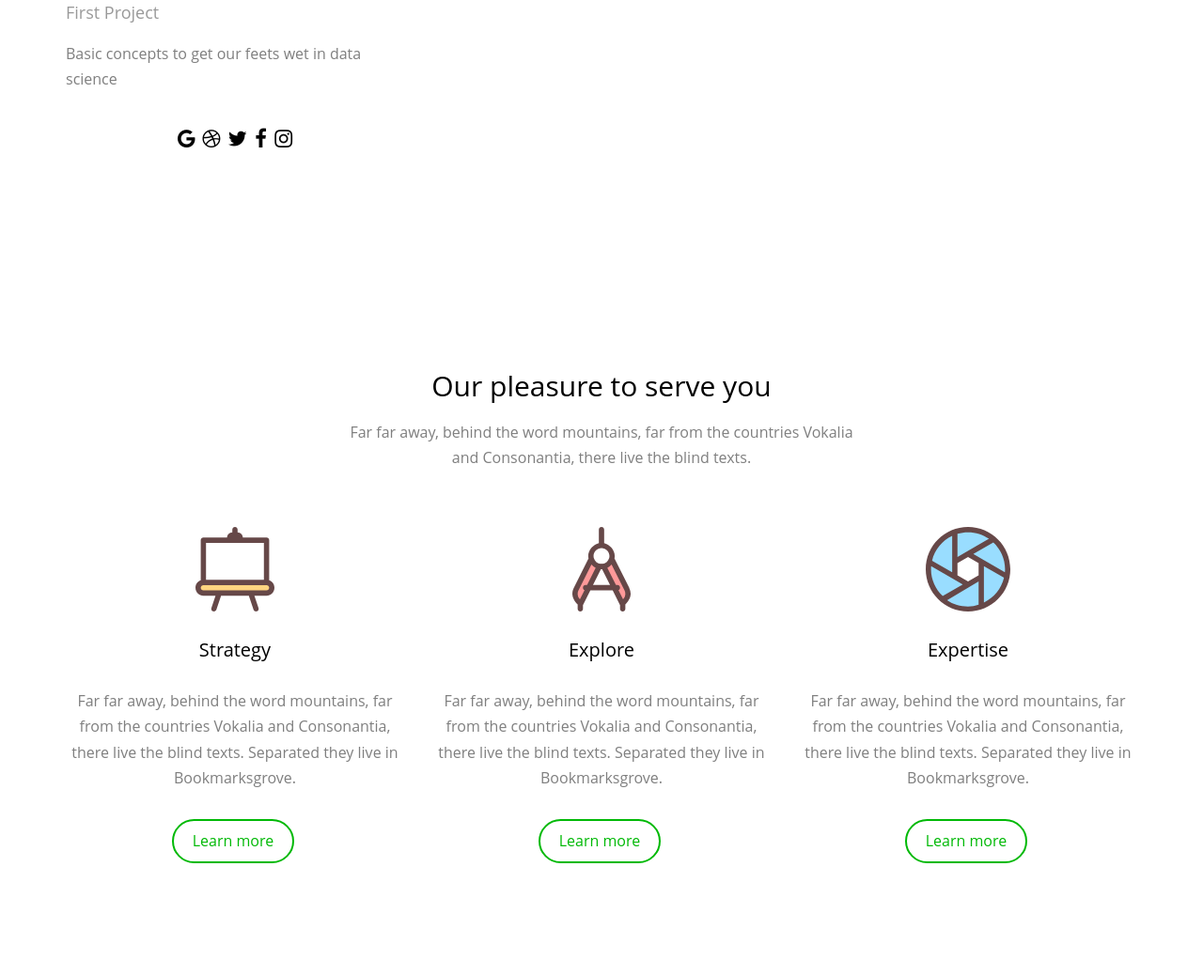
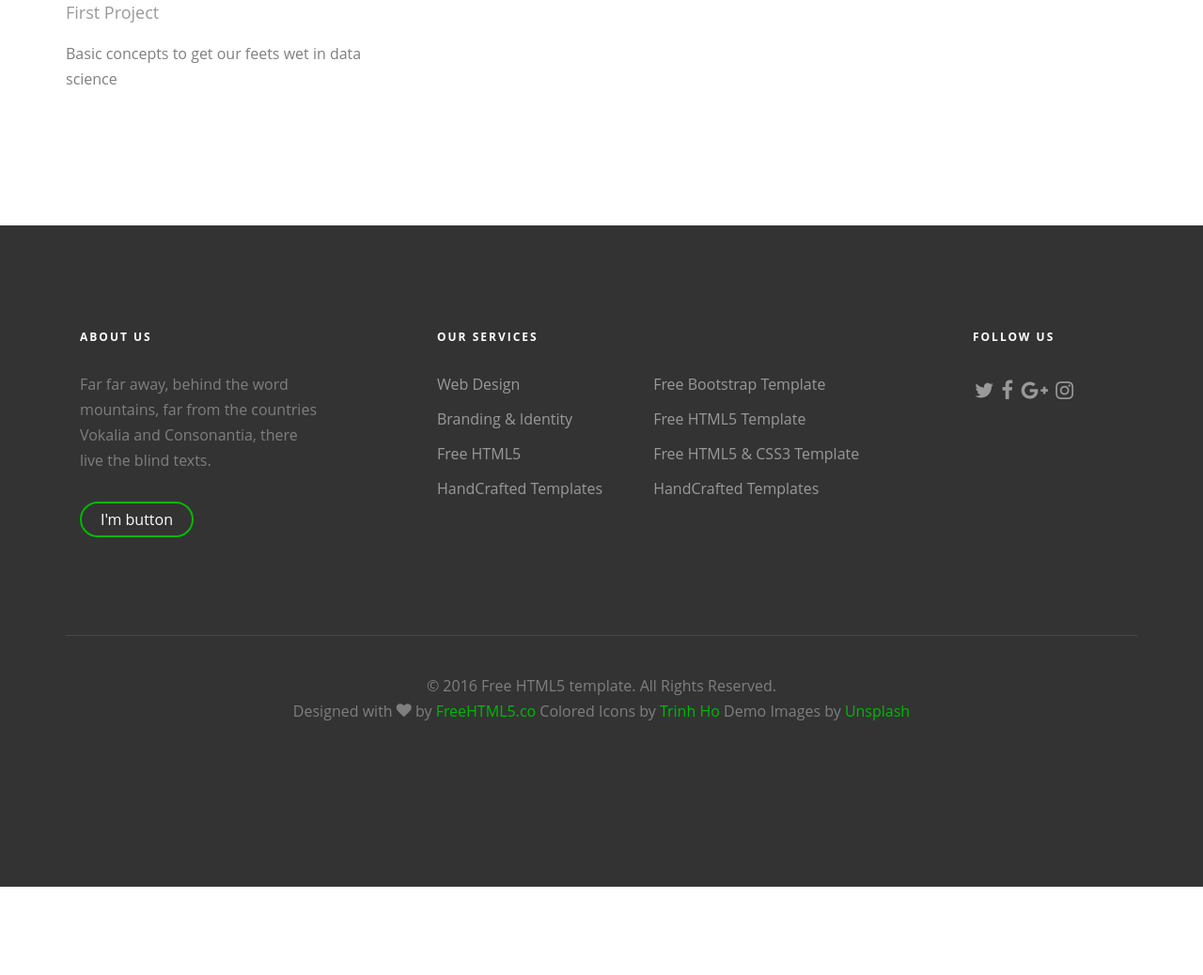
Before and after one commit to asarchami/GA, a plain HTML site: page index.html in a window 1280 px wide. Shown: the part 1340-2378 px from the top of the page at 94% size. After the commit the page ends 2284 px from the top, so only its background shows below. Drawn offline with Linux system fonts and the light colour scheme; files whose address does not match are found by name.

Commit message:
update index.html

```diff
--- a/index.html
+++ b/index.html
@@ -105,7 +105,7 @@
 
 				<div class="row">
 					<div class="col-md-6 col-md-offset-3 text-center fh5co-heading">
-						<h2>Projects</h2>
+						<h2><a href = "proj_1.html">Projects</a></h2>
 						<p>This are weekly projects for Data science immersive</p>
 					</div>
 					<div class="col-md-4 fh5co-staff">
@@ -113,57 +113,11 @@
 						<h3>SAT</h3>
 						<h4>First Project</h4>
 						<p>Basic concepts to get our feets wet in data science</p>
-						<ul class="fh5co-social">
-							<li><a href="#"><i class="icon-google"></i></a></li>
-							<li><a href="#"><i class="icon-dribbble"></i></a></li>
-							<li><a href="#"><i class="icon-twitter"></i></a></li>
-							<li><a href="#"><i class="icon-facebook"></i></a></li>
-							<li><a href="#"><i class="icon-instagram"></i></a></li>
-						</ul>
 					</div>
 				</div>
 		</div>
 	</div>
 
-
-	<div class="fh5co-services">
-		<div class="container">
-			<div class="row">
-				<div class="col-md-6 col-md-offset-3 text-center fh5co-heading animate-box">
-					<h2>Our pleasure to serve you</h2>
-					<p>Far far away, behind the word mountains, far from the countries Vokalia and Consonantia, there live the blind texts. </p>
-				</div>
-				<div class="col-md-4 text-center item-block animate-box">
-					<span class="icon"><img src="pages/images/30.svg" alt="Free HTML5 Templates" class="img-responsive"></span>
-					<h3>Strategy</h3>
-					<p>Far far away, behind the word mountains, far from the countries Vokalia and Consonantia, there live the blind texts. Separated they live in Bookmarksgrove.</p>
-					<p><a href="#" class="btn btn-primary btn-outline with-arrow">Learn more <i class="icon-arrow-right"></i></a></p>
-				</div>
-				<div class="col-md-4 text-center item-block animate-box">
-					<span class="icon"><img src="pages/images/18.svg" alt="Free HTML5 Templates" class="img-responsive"></span>
-					<h3>Explore</h3>
-					<p>Far far away, behind the word mountains, far from the countries Vokalia and Consonantia, there live the blind texts. Separated they live in Bookmarksgrove.</p>
-					<p><a href="#" class="btn btn-primary btn-outline with-arrow">Learn more <i class="icon-arrow-right"></i></a></p>
-				</div>
-				<div class="col-md-4 text-center item-block animate-box">
-					<span class="icon"><img src="pages/images/27.svg" alt="Free HTML5 Templates" class="img-responsive"></span>
-					<h3>Expertise</h3>
-					<p>Far far away, behind the word mountains, far from the countries Vokalia and Consonantia, there live the blind texts. Separated they live in Bookmarksgrove.</p>
-					<p><a href="#" class="btn btn-primary btn-outline with-arrow">Learn more <i class="icon-arrow-right"></i></a></p>
-				</div>
-			</div>
-		</div>
-	</div>
-
-	<div class="fh5co-cta" style="background-image: url(pages/images/image_3.jpg);">
-		<div class="overlay"></div>
-		<div class="container">
-			<div class="col-md-12 text-center animate-box">
-				<h3>We Try To Update The Site Everyday</h3>
-				<p><a href="#" class="btn btn-primary btn-outline with-arrow">Get started now! <i class="icon-arrow-right"></i></a></p>
-			</div>
-		</div>
-	</div>
 
 	<footer id="fh5co-footer" role="contentinfo">
 
```
